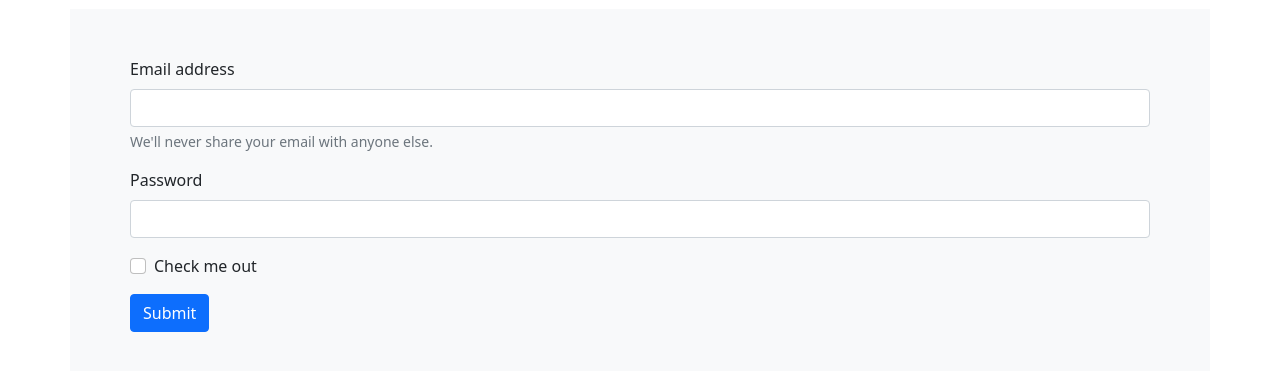
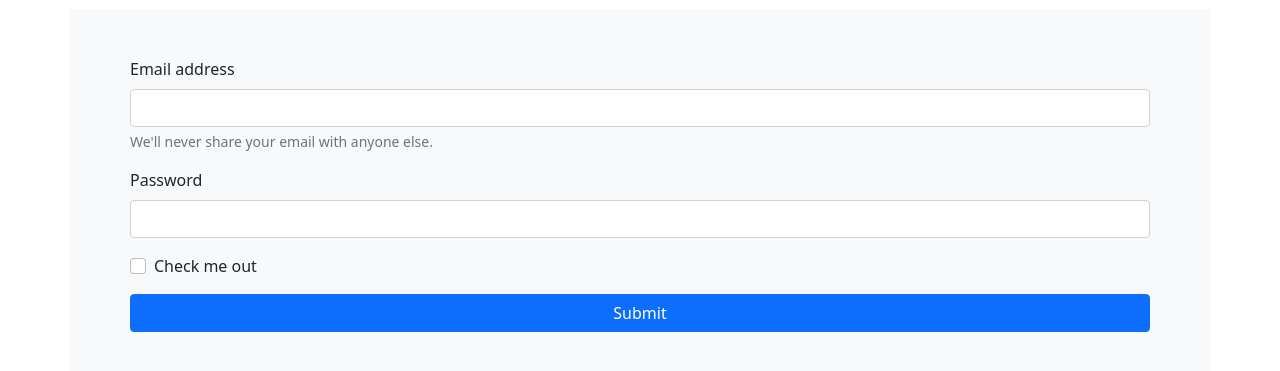
Before and after one commit to vivek1210-github/bootstrapWithGit, a plain HTML site: page index.html in a window 1280 px wide. Shown: the part 63-434 px from the top of the page. Drawn offline with nearby package versions, Linux system fonts and the light colour scheme.

Commit message:
Make submit btn block

```diff
--- a/index.html
+++ b/index.html
@@ -32,7 +32,9 @@
                 <input type="checkbox" class="form-check-input" id="exampleCheck1">
                 <label class="form-check-label" for="exampleCheck1">Check me out</label>
             </div>
-            <button type="submit" class="btn btn-primary">Submit</button>
+            <div class="d-grid gap-2">
+                <button type="submit" class="btn btn-primary">Submit</button>
+            </div>
         </form>
     </div>
     <script src="https://cdn.jsdelivr.net/npm/@popperjs/core@2.10.2/dist/umd/popper.min.js"
```
